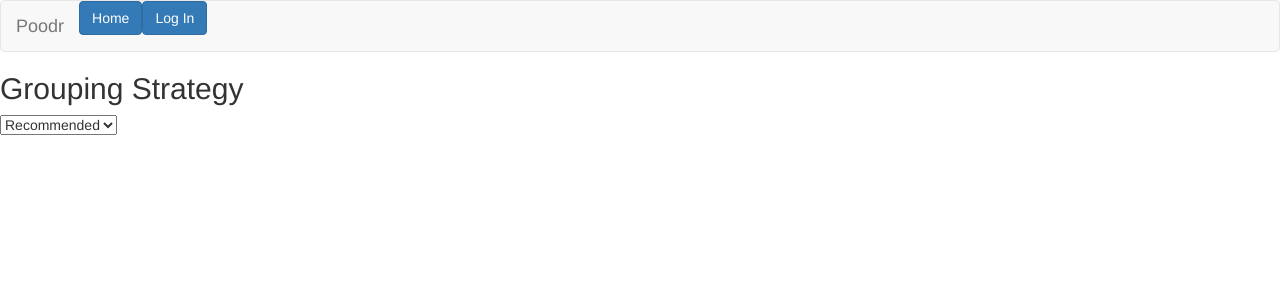
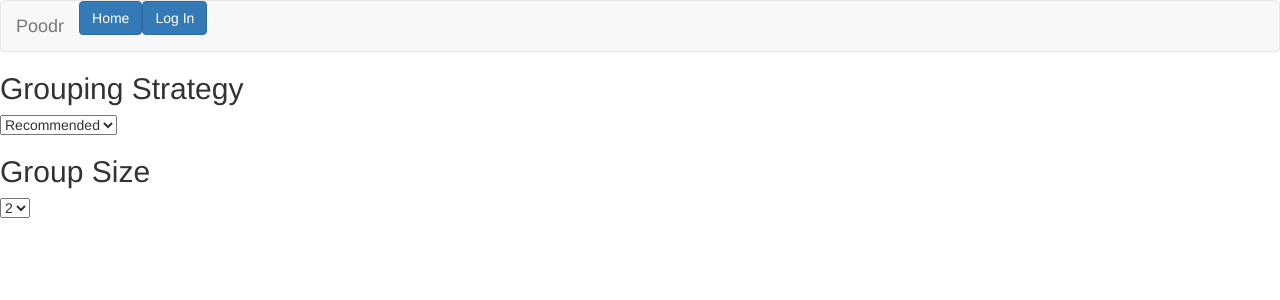
Before and after one commit to samlandfried/groopr, a React (Create React App) app: page /test in a window 1280 px wide. Shown: the top 300 px of the page. Built offline with nearby package versions, Linux system fonts and the light colour scheme; what auth0-js would draw is missing.

Commit message:
Implement group size select element

```diff
--- a/src/Poodr/Poodr.js
+++ b/src/Poodr/Poodr.js
@@ -3,6 +3,7 @@ import React, { Component } from 'react';
 export default class Poodr extends Component {
   render() {
     return (
+    <form id="grouping-options">
       <div id="grouping-strategy">
         <h2>Grouping Strategy</h2>
         <select id="grouping-strategy-select" >
@@ -10,6 +11,18 @@ export default class Poodr extends Component {
           <option value="random">Random</option>
         </select>
       </div>
+      <div id="group-size">
+        <h2>Group Size</h2>
+        <select id="group-size-select">
+          <option value="2">2</option>
+          <option value="3">3</option>
+          <option value="4">4</option>
+          <option value="5">5</option>
+          <option value="6">6</option>
+          <option value="7">7</option>
+        </select>
+      </div>
+    </form>
     );
   }
 }
```
Also changed, not shown: 1 other file (tests, documents, lock files or other folders).
